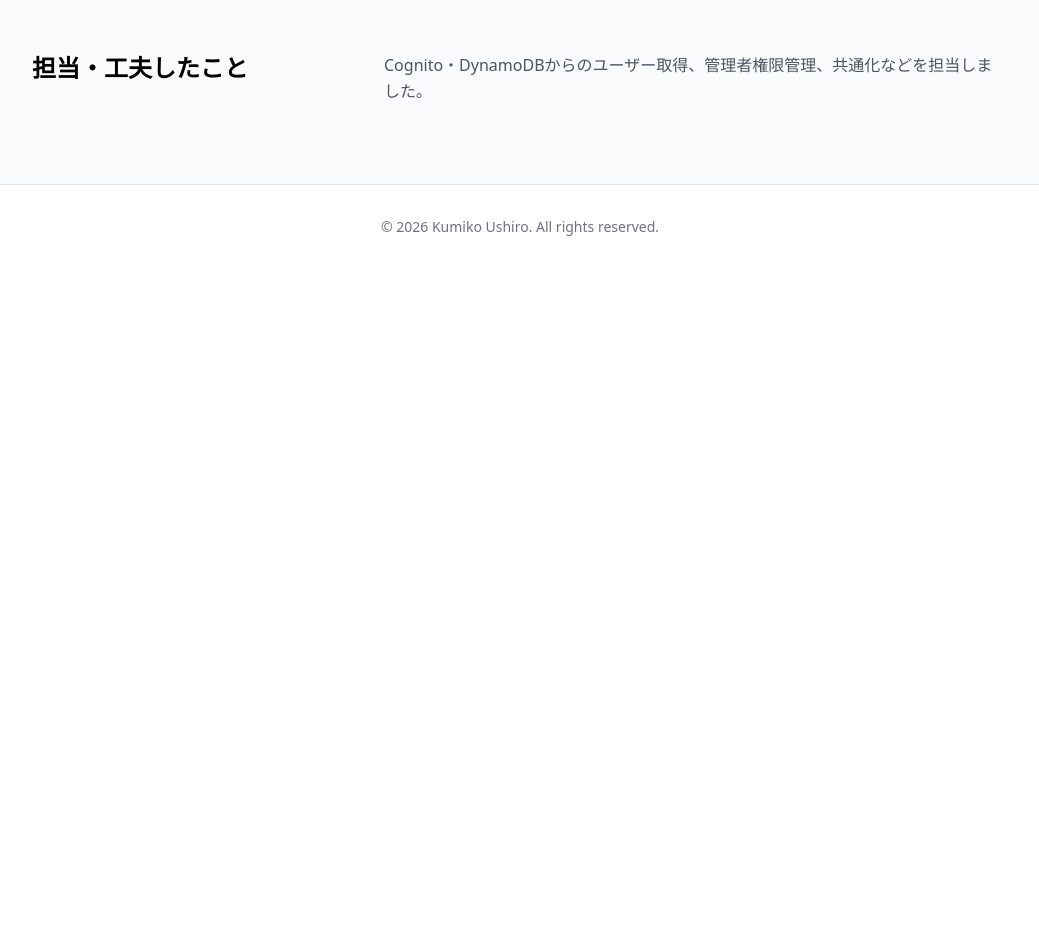
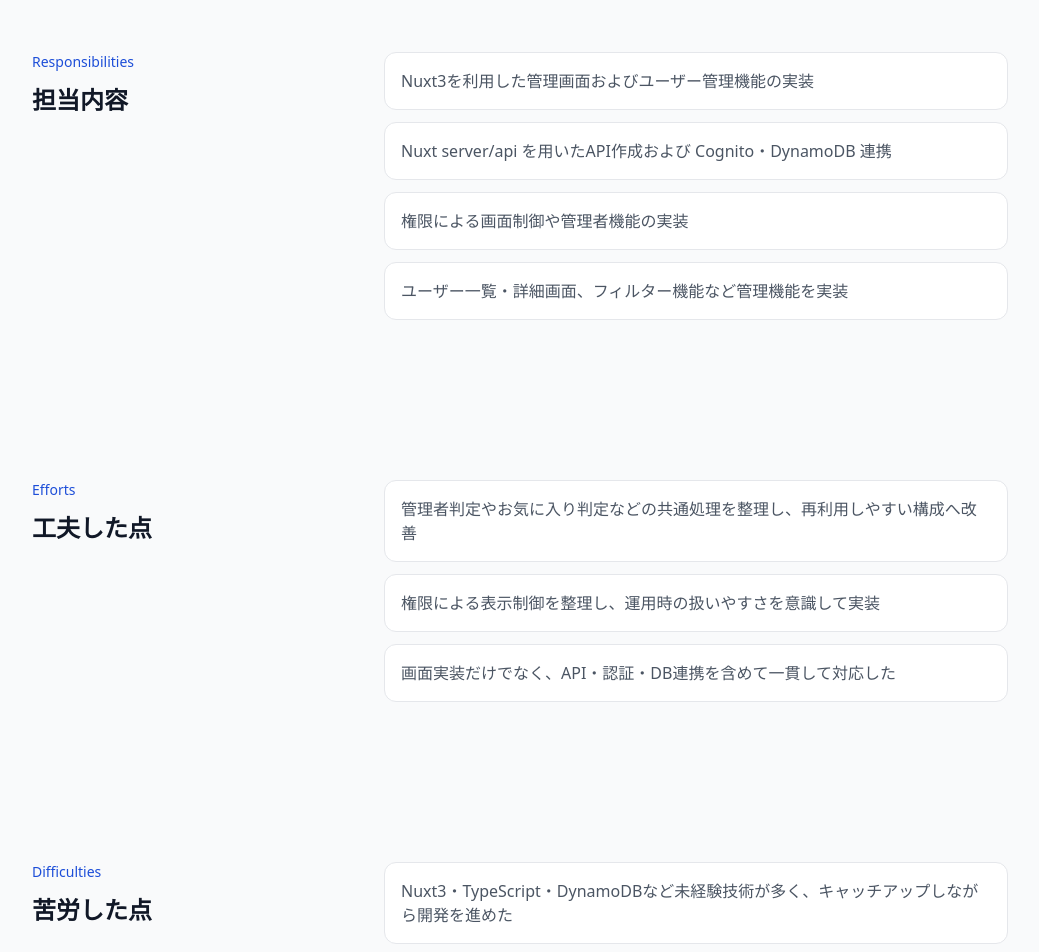
Before and after one commit to ushiro-dev/portfolio, a Nuxt app: page /projects/quiz-service in a window 1280 px wide. Shown: the part 720-1672 px from the top of the page, without its empty margins (120-1159 px from the left). Before the commit the page ends 989 px from the top, so only its background shows below. Built offline with nearby package versions, Linux system fonts and the light colour scheme.

Commit message:
feat: improve project detail content

```diff
--- a/app/data/projects.ts
+++ b/app/data/projects.ts
@@ -10,8 +10,27 @@ export const projects = [
     point: '管理画面・権限管理・API実装・共通化',
     background:
       "管理画面やユーザー管理機能の開発を担当。権限管理やAPI実装を行いました。",
-    detail:
-      "Cognito・DynamoDBからのユーザー取得、管理者権限管理、共通化などを担当しました。",
+    responsibilities: [
+      'Nuxt3を利用した管理画面およびユーザー管理機能の実装',
+      'Nuxt server/api を用いたAPI作成および Cognito・DynamoDB 連携',
+      '権限による画面制御や管理者機能の実装',
+      'ユーザー一覧・詳細画面、フィルター機能など管理機能を実装',
+    ],
+    efforts: [
+      '管理者判定やお気に入り判定などの共通処理を整理し、再利用しやすい構成へ改善',
+      '権限による表示制御を整理し、運用時の扱いやすさを意識して実装',
+      '画面実装だけでなく、API・認証・DB連携を含めて一貫して対応した',
+    ],
+    difficulties: [
+      'Nuxt3・TypeScript・DynamoDBなど未経験技術が多く、キャッチアップしながら開発を進めた',
+      'Cognito・DynamoDB連携では、認証情報や取得データを理解しながら実装を進める必要があった',
+      '権限制御では、管理者・一般ユーザー双方の利用を考慮した設計が必要だった',
+    ],
+    learnings: [
+      '画面実装だけでなく、API・認証・DB連携を含めたフルスタックな実装経験を積めた',
+      '共通化や責務分離によって、保守性を高める重要性を学んだ',
+      '未経験技術でも、公式ドキュメントや既存実装を活用してキャッチアップする力を身につけた',
+    ],
   },
   {
     slug: 'wordpress-performance',
@@ -24,8 +43,27 @@ export const projects = [
     point: 'フィード統合・障害調査・パフォーマンス改善',
     background:
       "コンテンツごとに取得方法が異なる中で、TOPページに最新情報を統合表示する必要がありました。また、アクセス時にサイトが不安定になる問題も発生していました。",
-    detail:
-      "RSS・スクレイピングなど取得方法の違いを整理しながら統合し、モーダル内情報への遷移にも対応しました。あわせてキャッシュ導入や負荷調査を行い、メモリ増強を行わず安定稼働できる状態を目指しました。",
+    responsibilities: [
+      'WordPressポータルサイトTOPページへの最新情報表示機能を実装',
+      'RSS・スクレイピングを利用した情報取得処理の実装・改修',
+      'WordPress独自プラグイン改修およびモーダル連携対応',
+      'サイトパフォーマンス調査およびサーバ負荷改善を担当',
+    ],
+    efforts: [
+      '取得方法が異なる複数コンテンツを整理し、共通化を意識した実装を行った',
+      'モーダル内に存在する情報へ直接遷移できる仕組みを実装し、UX向上を図った',
+      'アプリケーションだけでなく、サーバ構成も含めた改善を意識して対応した',
+    ],
+    difficulties: [
+      'RSS、スクレイピング、モーダル表示など異なる取得方式を統一的に扱う実装に苦労した',
+      '高メモリ使用率・swap逼迫による不安定化の原因調査と改善対応を段階的に実施した',
+      '限られたサーバリソースの中で、スペック増強ではなく改善による解決を求められた',
+    ],
+    learnings: [
+      'WordPress改善では、実装だけでなく運用やサーバ負荷を考慮する重要性を学んだ',
+      'ボトルネック調査では、アプリケーション・ミドルウェア・インフラを横断して考える必要があると学んだ',
+      '段階的に改善を積み重ねることで、大きな構成変更をせずに安定化できることを学んだ',
+    ],
   },
   {
     slug: 'recruit-site',
@@ -38,7 +76,26 @@ export const projects = [
     point: 'CMS化・継続改修・チーム開発',
     background:
       "採用サイトの継続的な改修案件として、CMS化、管理画面機能追加、リニューアル対応などを担当しました。",
-    detail:
-      "静的ページのCMS化、勉強会詳細ページの作成、ニュース一覧のソート機能追加、ページング改善などを対応しました。リニューアル時には他開発者のフォローやレビューも行いました。",
+    responsibilities: [
+      '採用サイトの管理画面機能追加・改修を担当',
+      '会社概要ページCMS化、勉強会ページ作成などの画面実装',
+      'リニューアル対応、不具合調査・修正、運用改善を担当',
+      '他開発メンバーのレビューやフォロー対応',
+    ],
+    efforts: [
+      '静的ページをCMS化し、管理画面から更新できる運用しやすい構成へ改善',
+      '既存ファイル構成を見直し、保守性を意識した実装を行った',
+      'デザイン再現だけでなく、CMS運用を考慮した設計・実装を意識した',
+    ],
+    difficulties: [
+      '要件が固まり切っていない中で、優先順位を整理しながら開発を進行',
+      '静的デザインをCMSや動的コンテンツとして成立させる実装に苦労した',
+      '要件変更が発生しやすいため、認識齟齬を防ぐための確認・共有を意識した',
+    ],
+    learnings: [
+      'CMS開発では、実装だけでなく運用しやすさを考慮する重要性を学んだ',
+      'リニューアルでは、機能追加だけでなく保守性を意識した設計が重要だと学んだ',
+      'チーム開発では、周囲の状況を把握しながら動くことの重要性を学んだ',
+    ],
   },
 ]
--- a/app/pages/projects/[slug].vue
+++ b/app/pages/projects/[slug].vue
@@ -1,18 +1,41 @@
 <script setup lang="ts">
+import { projects } from '~/data/projects'
 
 const route = useRoute()
 
-import { projects } from '~/data/projects'
-
-const project =
-  projects.find((project) => project.slug === route.params.slug)
+const project = projects.find(
+  (project) => project.slug === route.params.slug
+)
 
 if (!project) {
-  throw showError({
+  throw createError({
     statusCode: 404,
-    statusMessage: 'Project Not Found',
+    message: 'Project Not Found',
   })
 }
+
+const sections = [
+  {
+    label: 'Responsibilities',
+    title: '担当内容',
+    items: project.responsibilities,
+  },
+  {
+    label: 'Efforts',
+    title: '工夫した点',
+    items: project.efforts,
+  },
+  {
+    label: 'Difficulties',
+    title: '苦労した点',
+    items: project.difficulties,
+  },
+  {
+    label: 'Learnings',
+    title: '学んだこと',
+    items: project.learnings,
+  },
+]
 </script>
 <template>
   <main class="bg-gray-50">
@@ -65,21 +88,30 @@ if (!project) {
       </div>
     </section>
 
-    <section class="bg-gray-50 py-20">
+    <section
+      v-for="section in sections"
+      :key="section.title"
+      class="bg-gray-50 py-20"
+    >
       <div class="mx-auto grid max-w-5xl gap-10 px-6 md:grid-cols-[1fr_2fr]">
-
         <div>
-          <h2 class="text-2xl font-bold">
-            担当・工夫したこと
+          <p class="mb-3 text-sm font-medium text-blue-700">
+            {{ section.label }}
+          </p>
+          <h2 class="text-2xl font-bold text-gray-900">
+            {{ section.title }}
           </h2>
         </div>
 
-        <div>
-          <p class="leading-relaxed text-gray-600">
-            {{ project.detail }}
-          </p>
-        </div>
-
+        <ul class="space-y-3 text-gray-600">
+          <li
+            v-for="item in section.items"
+            :key="item"
+            class="rounded-xl border border-gray-200 bg-white p-4"
+          >
+            {{ item }}
+          </li>
+        </ul>
       </div>
     </section>
 
```
